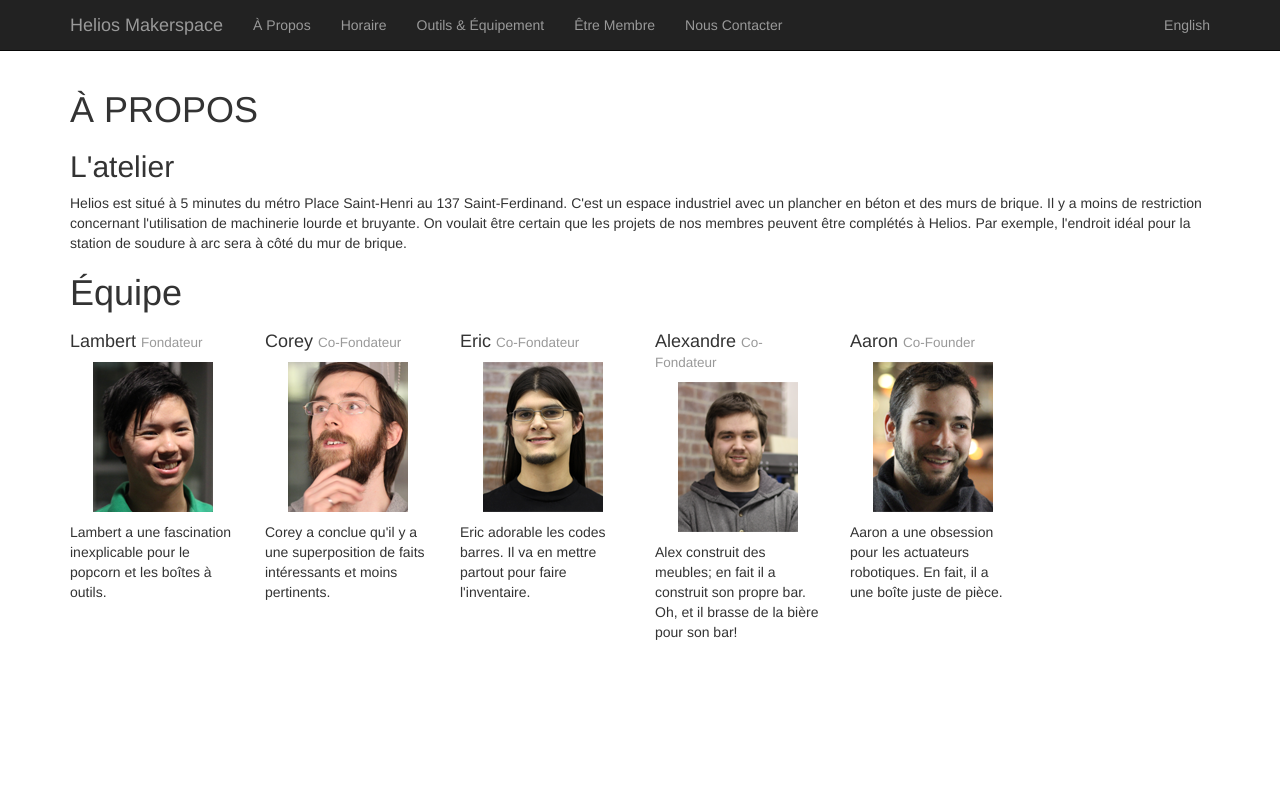
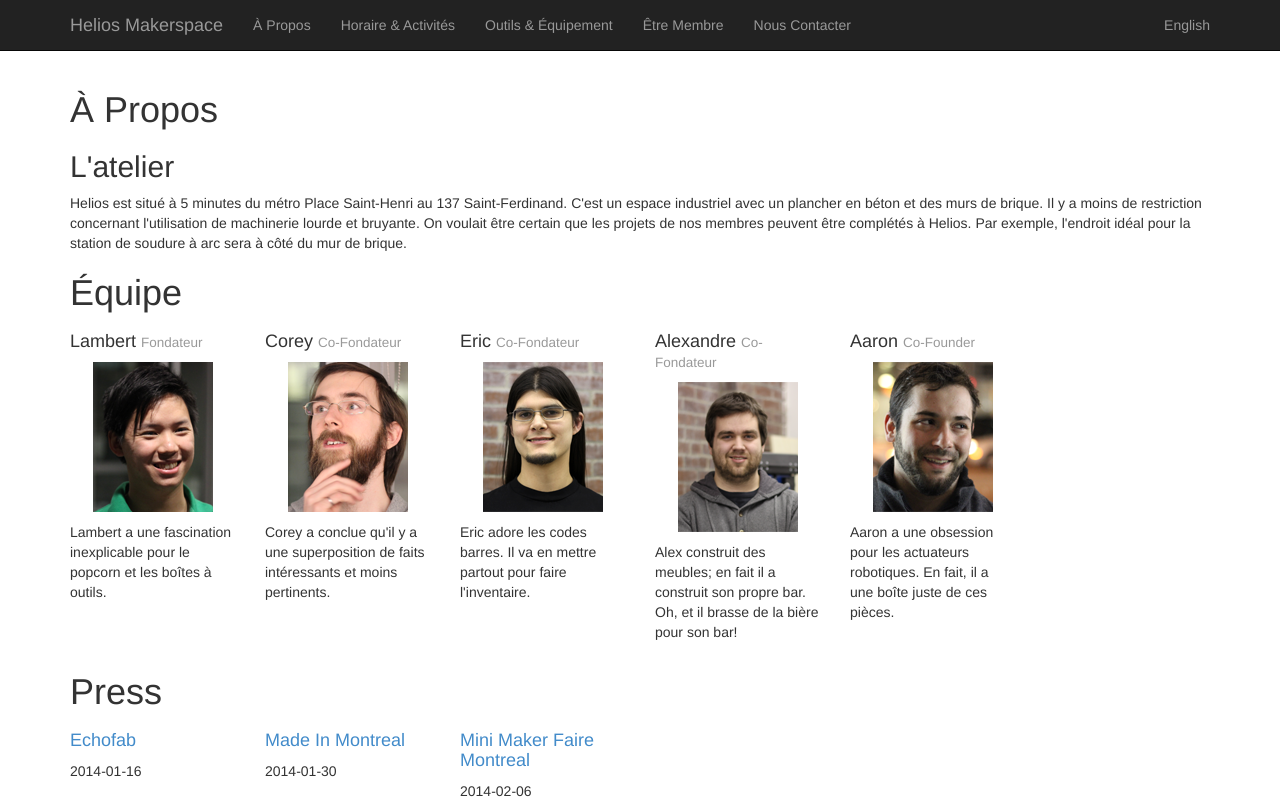
Before and after one commit to C-o-r-E/ra, a Django app: page /about/ in a window 1280 px wide. Before the commit the page ends 640 px from the top, so only its background shows below. Run offline with Django 3.2, Linux system fonts and the light colour scheme; some libraries are stand-ins or nearby versions.

Commit message:
Updated Website for Post-Grand-Opening
"about.html" now has a Press section
"nav.html" has been updated for the tab "Schedule"
"scheudle.html" now has a 2nd iframe called "Events"

```diff
--- a/ra/main/templates/main/about.html
+++ b/ra/main/templates/main/about.html
@@ -9,13 +9,13 @@
     <p>Helios is 5 minutes away from the Place Saint-Henri metro station at 137 Saint-Ferdinand. The space is industrially zoned with concrete floors and brick wall. This means we have less restrictions when it comes to noise and heavy equipment. We wanted to be sure that the location doesn&#39;t restrict the projects that can take place. For example, an ideal place for a welding station is next to the brick wall.</p>
 </div>
 <div lang="fr">
-    <h1>À PROPOS</h1>
+    <h1>&Agrave; Propos</h1>
     <h2>L'atelier</h2>
-    <p>Helios est situé à 5 minutes du métro Place Saint-Henri au 137 Saint-Ferdinand. C'est un espace industriel avec un plancher en béton et des murs de brique. Il y a moins de restriction concernant l'utilisation de machinerie lourde et bruyante. On voulait être certain que les projets de nos membres peuvent être complétés à Helios. Par exemple, l'endroit idéal pour la station de soudure à arc sera à côté du mur de brique.</p>
+    <p>Helios est situ&eacute; &agrave; 5 minutes du m&eacute;tro Place Saint-Henri au 137 Saint-Ferdinand. C'est un espace industriel avec un plancher en b&eacute;ton et des murs de brique. Il y a moins de restriction concernant l'utilisation de machinerie lourde et bruyante. On voulait &ecirc;tre certain que les projets de nos membres peuvent &ecirc;tre compl&eacute;t&eacute;s &agrave; Helios. Par exemple, l'endroit id&eacute;al pour la station de soudure &agrave; arc sera &agrave; c&ocirc;t&eacute; du mur de brique.</p>
 </div>
 
 <h1 lang="en" id="about-the-team">About the Team</h1>
-<h1 lang="fr" id="about-the-team">Équipe</h1>
+<h1 lang="fr" id="about-the-team">&Eacute;quipe</h1>
 
 <div lang="en" class="row">
     <div class="col-md-2">
@@ -50,27 +50,54 @@
     <div class="col-md-2">
         <h4>Lambert <small>Fondateur</small></h4>
         <p class="text-center"><img src="{% static 'img/founder-lambert.png' %}" alt="Lambert" width="120" height="150" /></p>
-        <p>Lambert a une fascination inexplicable pour le popcorn et les boîtes à outils.</p>
+        <p>Lambert a une fascination inexplicable pour le popcorn et les bo&icirc;tes &agrave; outils.</p>
     </div>
     <div class="col-md-2">
         <h4>Corey <small>Co-Fondateur</small></h4>
         <p class="text-center"><img src="{% static 'img/founder-corey.png' %}" alt="Corey" width="120" height="150" /></p>
-        <p>Corey a conclue qu'il y a une superposition de faits intéressants et moins pertinents.</p>
+        <p>Corey a conclue qu'il y a une superposition de faits int&eacute;ressants et moins pertinents.</p>
     </div>
     <div class="col-md-2">
         <h4>Eric <small>Co-Fondateur</small></h4>
         <p class="text-center"><img src="{% static 'img/founder-eric.png' %}" alt="Eric" width="120" height="150" /></p>
-        <p>Eric adorable les codes barres. Il va en mettre partout pour faire l'inventaire.</p>
+        <p>Eric adore les codes barres. Il va en mettre partout pour faire l'inventaire.</p>
     </div>
     <div class="col-md-2">
         <h4>Alexandre <small>Co-Fondateur</small></h4>
         <p class="text-center"><img src="{% static 'img/founder-alex.png' %}" alt="Alex" width="120" height="150" /></p>
-        <p>Alex construit des meubles; en fait il a construit son propre bar. Oh, et il brasse de la bière pour son bar!</p>
+        <p>Alex construit des meubles; en fait il a construit son propre bar. Oh, et il brasse de la bi&egrave;re pour son bar!</p>
     </div>
     <div class="col-md-2">
         <h4>Aaron <small>Co-Founder</small></h4>
         <p class="text-center"><img src="{% static 'img/founder-aaron.png' %}" alt="Aaron" width="120" height="150" /></p>
-        <p>Aaron a une obsession pour les actuateurs robotiques. En fait, il a une boîte juste de pièce.</p>
+        <p>Aaron a une obsession pour les actuateurs robotiques. En fait, il a une bo&icirc;te juste de ces pi&egrave;ces.</p>
+    </div>
+    <div class="col-md-2"></div>
+</div>
+
+<h1 lang="en" id="Press">Press</h1>
+<h1 lang="fr" id="Press">Press</h1>
+
+<div class="row">
+    <div class="col-md-2">
+        <h4><a href="http://www.echofab.org/2014/01/helios-maker-space-open-house-pre-ouverture/?lang=en" target="_blank">Echofab</a></h4>
+        <p>2014-01-16</p>
+    </div>
+    <div class="col-md-2">
+        <h4><a href="http://www.madeinmontreal.org/index.php/en/blog-roll/2379-helios-makerspace-a-community-toolshed-in-montreal" target="_blank">Made In Montreal</a></h4>
+        <p>2014-01-30</p>
+    </div>
+    <div class="col-md-2">
+        <h4><a href="http://www.makerfairemontreal.ca/helios-makerspace/" target="_blank">Mini Maker Faire Montreal</a></h4>
+        <p>2014-02-06</p>
+    </div>
+    <div class="col-md-2">
+        <h4></h4>
+        <p></p>
+    </div>
+    <div class="col-md-2">
+        <h4></h4>
+        <p></p>
     </div>
     <div class="col-md-2"></div>
 </div>
--- a/ra/main/templates/main/nav.html
+++ b/ra/main/templates/main/nav.html
@@ -1,15 +1,15 @@
 <ul lang="en" class="nav navbar-nav">
     <li><a href="{% url 'aboutPage' %}">About Us</a></li>
-    <li><a href="{% url 'schedulePage' %}">Schedule</a></li>
+    <li><a href="{% url 'schedulePage' %}">Schedule & Events</a></li>
     <li><a href="{% url 'inventoryList' %}">Tools & Equipment</a></li>
     <li><a href="{% url 'membershipPage' %}">Membership</a></li>
     <li><a href="{% url 'contactPage' %}">Contact Us</a></li>
 </ul>
 
 <ul lang="fr" class="nav navbar-nav">
-    <li><a href="{% url 'aboutPage' %}">À Propos</a></li>
-    <li><a href="{% url 'schedulePage' %}">Horaire</a></li>
-    <li><a href="{% url 'inventoryList' %}">Outils & Équipement</a></li>
-    <li><a href="{% url 'membershipPage' %}">Être Membre</a></li>
+    <li><a href="{% url 'aboutPage' %}">&Agrave; Propos</a></li>
+    <li><a href="{% url 'schedulePage' %}">Horaire &amp; Activit&eacute;s</a></li>
+    <li><a href="{% url 'inventoryList' %}">Outils &amp; &Eacute;quipement</a></li>
+    <li><a href="{% url 'membershipPage' %}">&Ecirc;tre Membre</a></li>
     <li><a href="{% url 'contactPage' %}">Nous Contacter</a></li>
 </ul>
```
Also changed, not shown: ra/main/templates/main/schedule.html (+7 -0 lines).
